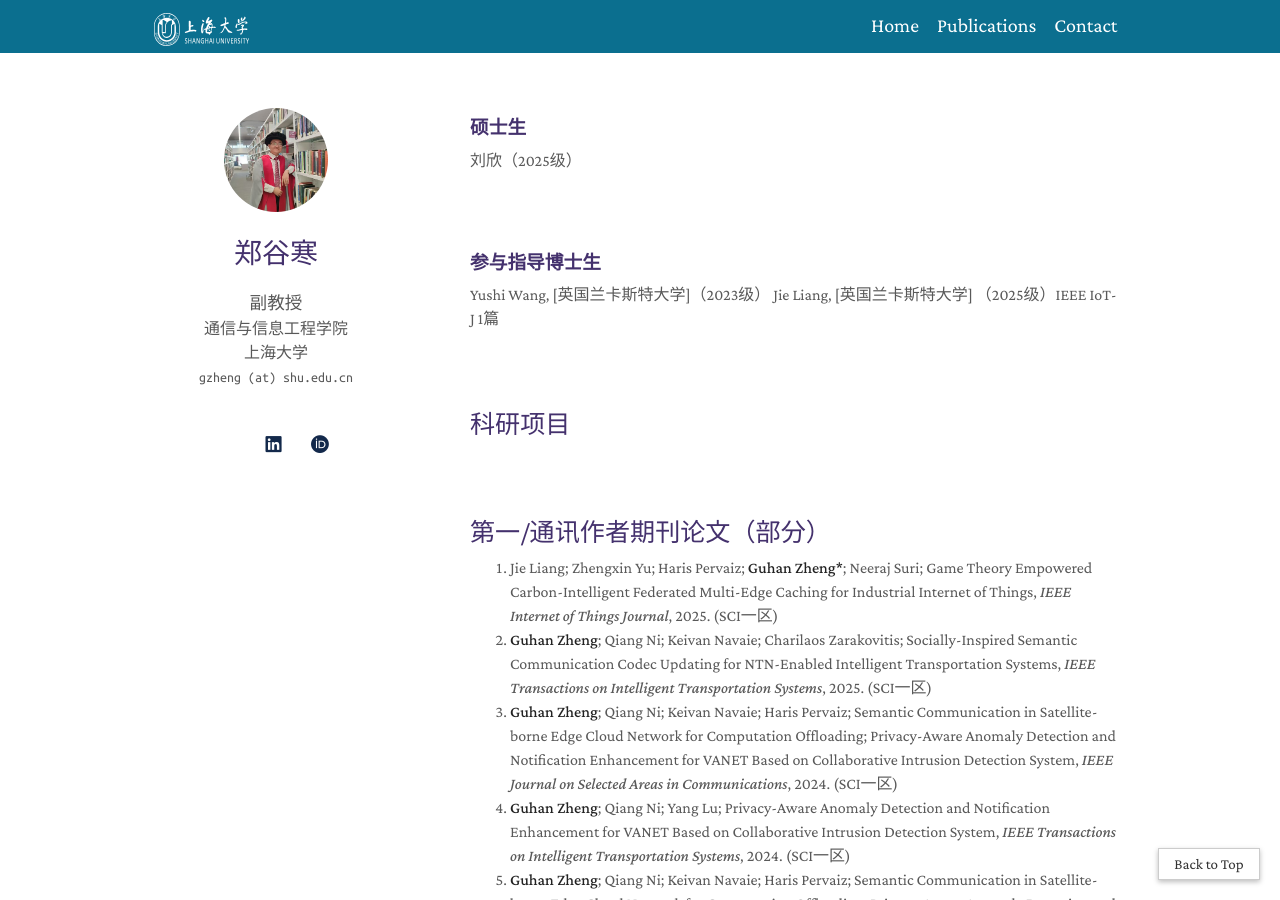
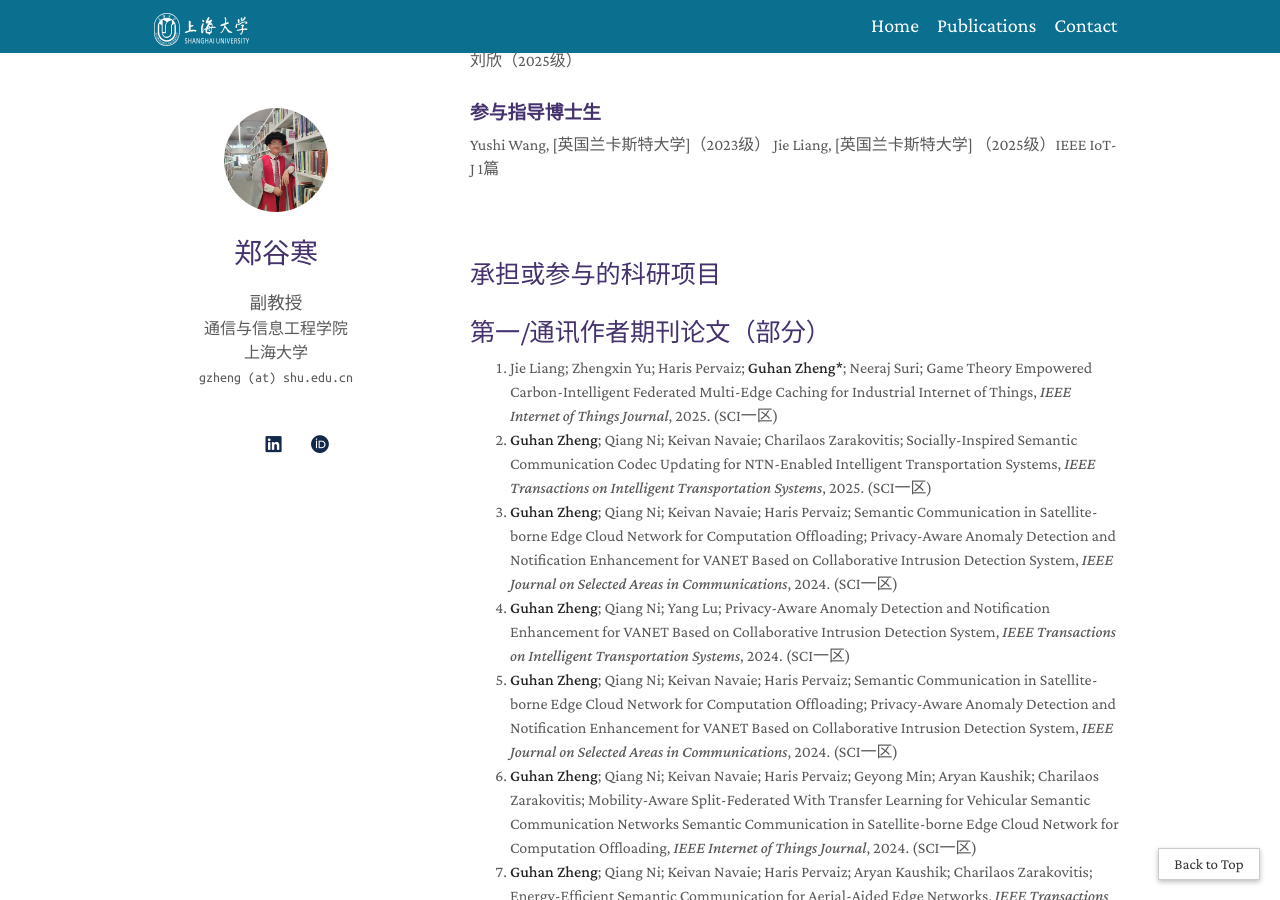
Before and after one commit to Guhan328/Guhan328.github.io, a Jekyll site: the page built from index.md, in a window 1280 px wide and 900 px high, scrolled down 596 px. Built offline with Jekyll 4.4.1, drawn with Linux system fonts in a browser that asks for light colours; a style sheet for code colours, icons or effects is not loaded.

Commit message:
Update index.md

```diff
--- a/index.md
+++ b/index.md
@@ -18,24 +18,24 @@
 
 
 <h1 id="group"></h1>
-<h2 style="margin: 80px 0px 10px;">学生培养</h2>
+<h2 style="margin: 30px 0px 10px;">学生培养</h2>
 招收2026级硕士研究生，欢迎前来询问
 
-<h3 style="margin: 80px 0px 10px;">硕士生</h3>
+<h3 style="margin: 30px 0px 10px;">硕士生</h3>
 刘欣（2025级）
 
-<h3 style="margin: 80px 0px 10px;">参与指导博士生</h3>
+<h3 style="margin: 30px 0px 10px;">参与指导博士生</h3>
 Yushi Wang, [英国兰卡斯特大学]（2023级）
 Jie Liang, [英国兰卡斯特大学] （2025级）IEEE IoT-J 1篇
 
 <h1 id="porject"></h1>
-<h2 style="margin: 80px 0px 10px;">科研项目</h2>
+<h2 style="margin: 80px 0px 10px;">承担或参与的科研项目</h2>
 
 
 
 
 <h1 id="publication"></h1>
-<h2 style="margin: 80px 0px 10px;">第一/通讯作者期刊论文（部分）</h2>
+<h2 style="margin: 30px 0px 10px;">第一/通讯作者期刊论文（部分）</h2>
 <ol style="margin:0 0 5px;">
   <li><a href="https://ieeexplore.ieee.org/abstract/document/11075850"><autocolor>Jie Liang; Zhengxin Yu; Haris Pervaiz; <strong>Guhan Zheng*</strong>; Neeraj Suri; Game Theory Empowered Carbon-Intelligent Federated Multi-Edge Caching for Industrial Internet of Things, <em>IEEE Internet of Things Journal</em>, 2025. (SCI一区)</autocolor></a></li>
   <li><a href="https://ieeexplore.ieee.org/abstract/document/10919123"><autocolor><strong>Guhan Zheng</strong>; Qiang Ni; Keivan Navaie; Charilaos Zarakovitis; Socially-Inspired Semantic Communication Codec Updating for NTN-Enabled Intelligent Transportation Systems, <em>IEEE Transactions on Intelligent Transportation Systems</em>, 2025. (SCI一区)</autocolor></a></li>
```
